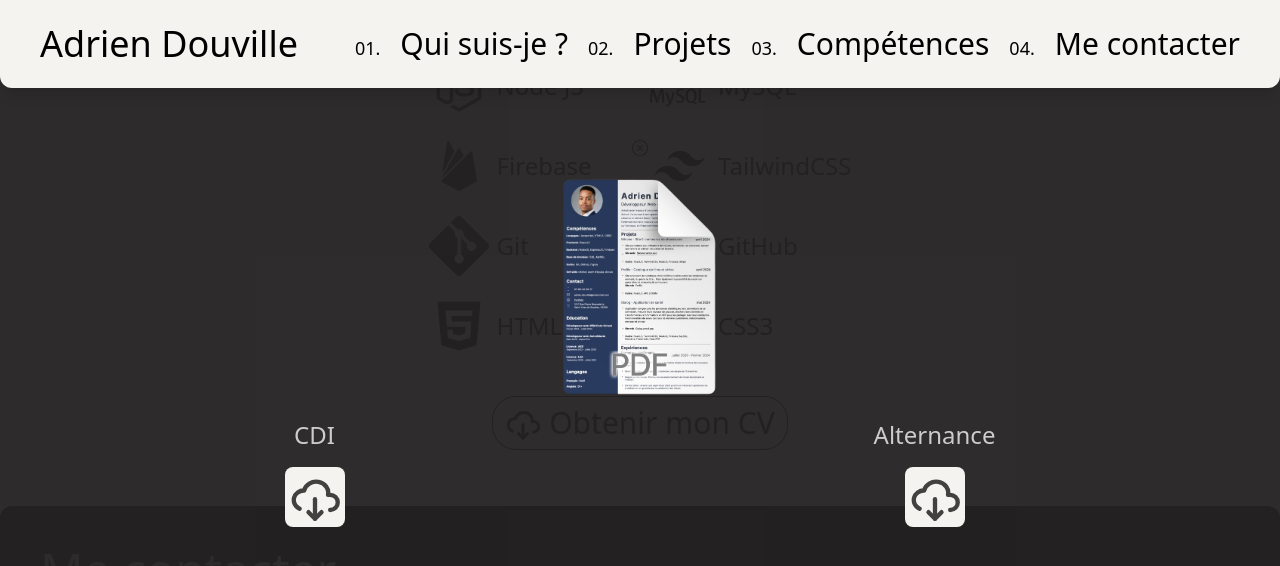
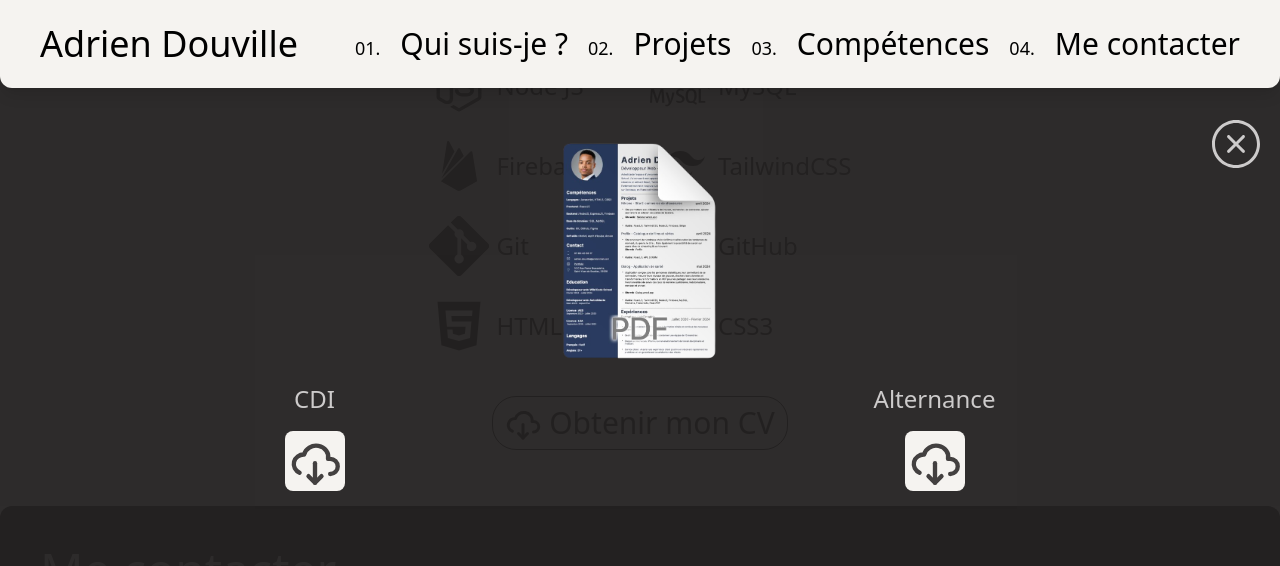
Before and after one commit to Delgorithm/portfolio, a React (Vite) app: page / in a window 1280 px wide. Both pictures are taken after a click on the button "Obtenir mon CV". Shown: the part 1884-2450 px from the top of the page. Built offline with nearby package versions, Linux system fonts and the light colour scheme.

Commit message:
Fix : Redirections + Button to close CVs

```diff
--- a/src/components/BtnResume.jsx
+++ b/src/components/BtnResume.jsx
@@ -21,7 +21,10 @@ function BtnResume() {
 					<section className="fixed top-0 bg-mineshaft/95 h-full w-full">
 						<section className="relative top-[15%] h-full p-5">
 							<section className="flex flex-col justify-around items-center gap-5">
-								<SlClose />
+								<SlClose
+									onClick={handleOpen}
+									className="text-5xl text-silver fixed top-[15%] right-5"
+								/>
 								<img
 									src="/Img/cv.png"
 									alt="CV d'alternance d'Adrien Douville"
--- a/src/data/dataContacts.json
+++ b/src/data/dataContacts.json
@@ -4,8 +4,10 @@
 		"mailAddress": "adrien.douville@protonmail.com",
 		"linkedin": "Linkedin",
 		"profilLinkedin": "Adrien Douville",
+		"urlLinkedin": "https://www.linkedin.com/in/adriendouville/",
 		"github": "GitHub",
-		"profilGithub": "Delgorithm / Adrien Douville"
+		"profilGithub": "Delgorithm / Adrien Douville",
+		"urlGithub": "https://github.com/Delgorithm"
 	},
 	{
 		"copyright": "© Adrien Douville 2024"
```
